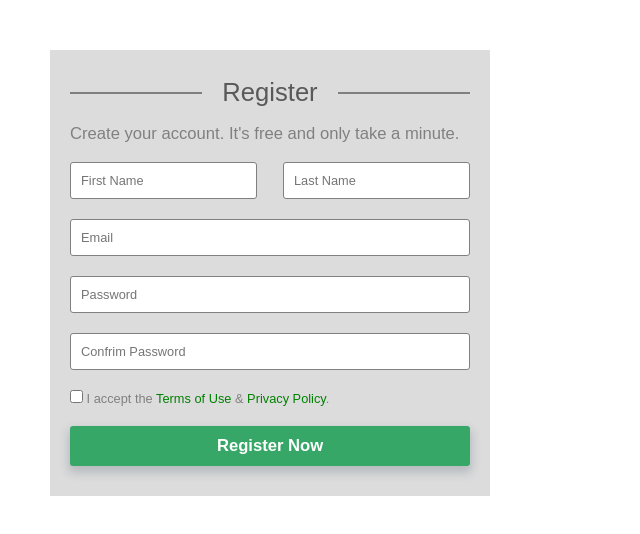
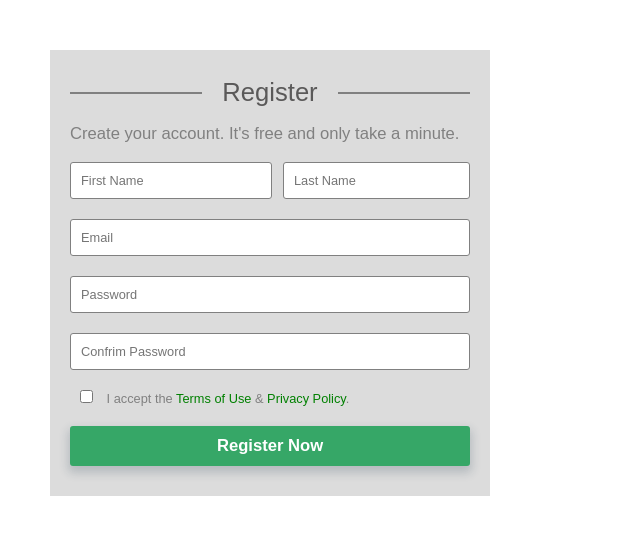
Before and after one commit to arsen39/form_practice, a plain HTML site: page index.html in a window 1280 px wide. Shown: the whole page, without its empty margins (0-640 px from the left). Drawn offline with Linux system fonts and the light colour scheme.

Commit message:
Add label for checkbox and set some inputs

```diff
--- a/assest/css/style.css
+++ b/assest/css/style.css
@@ -53,7 +53,13 @@ body {
   display: flex;
   flex-flow: row nowrap;
   justify-content: space-between;
+  align-items: stretch;
 }
+
+.familyname-box-item{
+  flex-basis: 45%;
+}
+
 
 .line-input {
   padding: 10px;
@@ -69,6 +75,7 @@ body {
 .checkbox-info,
 .checkbox {
   display: inline-block;
+  margin-left: 10px;
 }
 
 .green-link {
--- a/index.html
+++ b/index.html
@@ -21,7 +21,7 @@
             placeholder="First Name"
             pattern="^[A-Z][a-z]{2,15}$"
             autocomplete="name"
-            class="line-input"
+            class="line-input familyname-box-item"
             required
             autofocus
           />
@@ -61,14 +61,19 @@
           required
         />
         <div class="checkbox-box">
-          <input type="checkbox" class="checkbox" name="is-policy-accept" required />
-          <p class="checkbox-info">
+          <input
+            type="checkbox"
+            class="checkbox"
+            name="is-policy-accept"
+            id="policy-checkbox"
+            required
+          />
+          <label for="policy-checkbox" class="checkbox-info">
             I accept the <a class="green-link">Terms of Use</a> &
             <a class="green-link">Privacy Policy</a>.
-          </p>
+          </label>
         </div>
-        <button type="submit"
-        class="submit-btn">Register Now</button>
+        <button type="submit" class="submit-btn">Register Now</button>
       </form>
     </div>
   </body>
```
